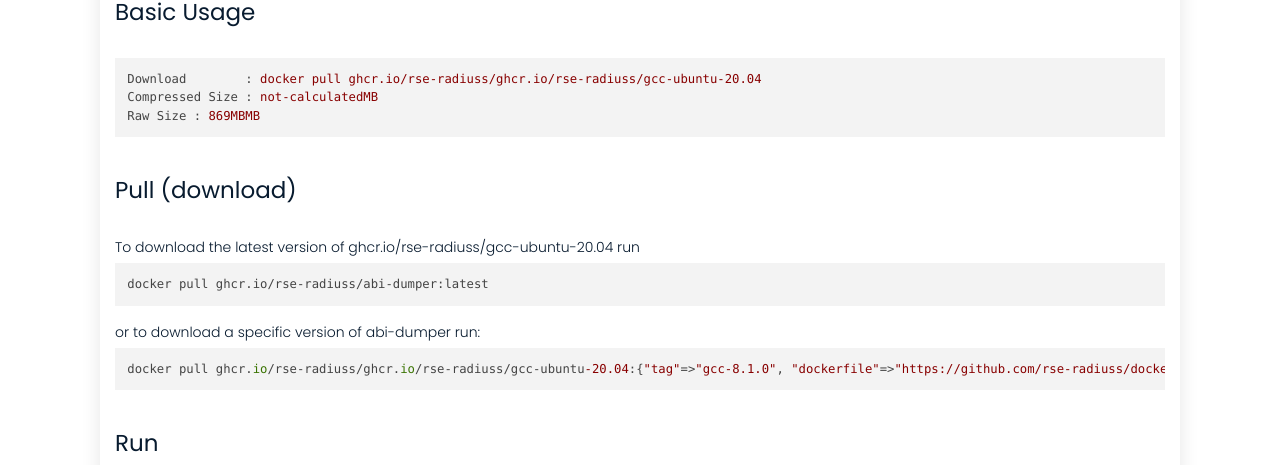
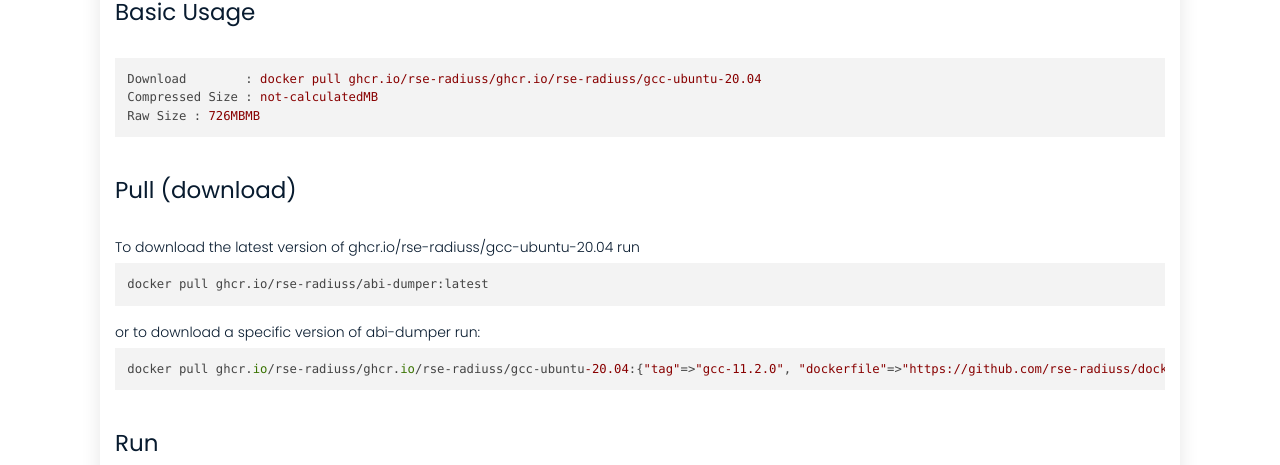
Before and after one commit to rse-ops/docker-images, a Jekyll site: the page built from _library/ghcr.io-rse-radiuss-gcc-ubuntu-20.04.md, in a window 1280 px wide and 1039 px high. Shown: the part 299-764 px from the top of the window. Built offline with Jekyll 4.4.1, drawn with Linux system fonts in a browser that asks for light colours; nearby versions of some CDN libraries; part of the change alters nothing that is shown.

Commit message:
Automated push to update library 2021-09-15

```diff
--- a/_library/ghcr.io-rse-radiuss-gcc-ubuntu-20.04.md
+++ b/_library/ghcr.io-rse-radiuss-gcc-ubuntu-20.04.md
@@ -1,14 +1,11 @@
 ---
 layout: container
 name: ghcr.io/rse-radiuss/gcc-ubuntu-20.04
-updated_at: 2021-09-15 15:19:18.477486
+updated_at: 2021-09-15 15:48:30.923313
 size: not-calculated
-raw_size: 869MB
+raw_size: 726MB
 container_url: https://github.com/orgs/rse-radiuss/packages/container/package/gcc-ubuntu-20.04
 versions:
- - tag: gcc-8.1.0
-   dockerfile: https://github.com/rse-radiuss/docker-images/blob/main/ubuntu/gcc/Dockerfile
-   manifest: https://crane.ggcr.dev/manifest/ghcr.io/rse-radiuss/gcc-ubuntu-20.04:gcc-8.1.0
  - tag: gcc-11.2.0
    dockerfile: https://github.com/rse-radiuss/docker-images/blob/main/ubuntu/gcc/Dockerfile
    manifest: https://crane.ggcr.dev/manifest/ghcr.io/rse-radiuss/gcc-ubuntu-20.04:gcc-11.2.0
@@ -21,5 +18,8 @@ versions:
  - tag: gcc-10.3.0
    dockerfile: https://github.com/rse-radiuss/docker-images/blob/main/ubuntu/gcc/Dockerfile
    manifest: https://crane.ggcr.dev/manifest/ghcr.io/rse-radiuss/gcc-ubuntu-20.04:gcc-10.3.0
+ - tag: gcc-8.1.0
+   dockerfile: https://github.com/rse-radiuss/docker-images/blob/main/ubuntu/gcc/Dockerfile
+   manifest: https://crane.ggcr.dev/manifest/ghcr.io/rse-radiuss/gcc-ubuntu-20.04:gcc-8.1.0
 
 ---
```
